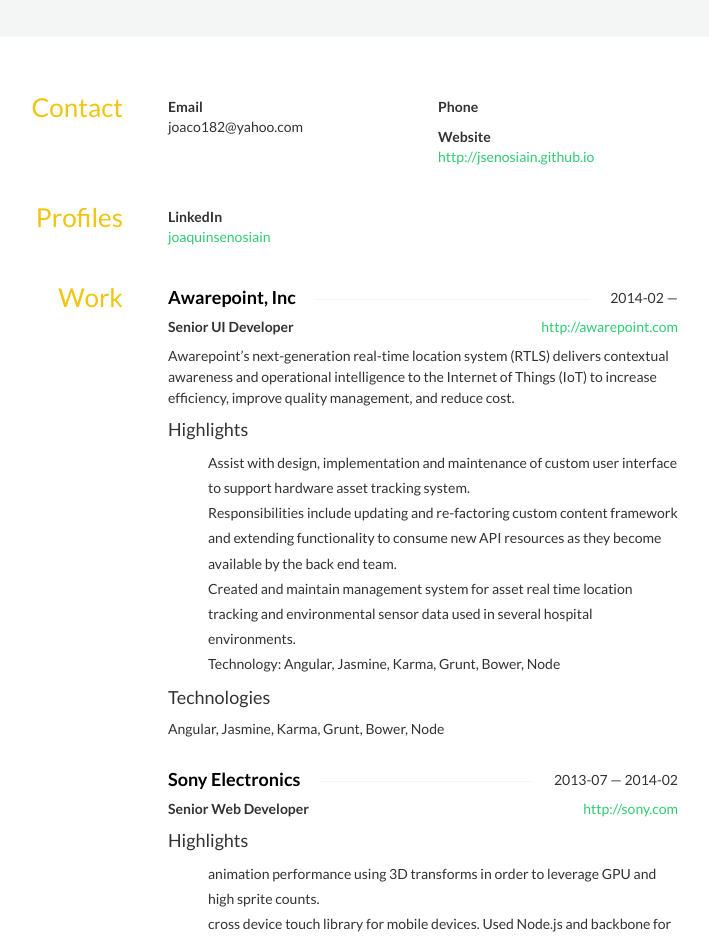
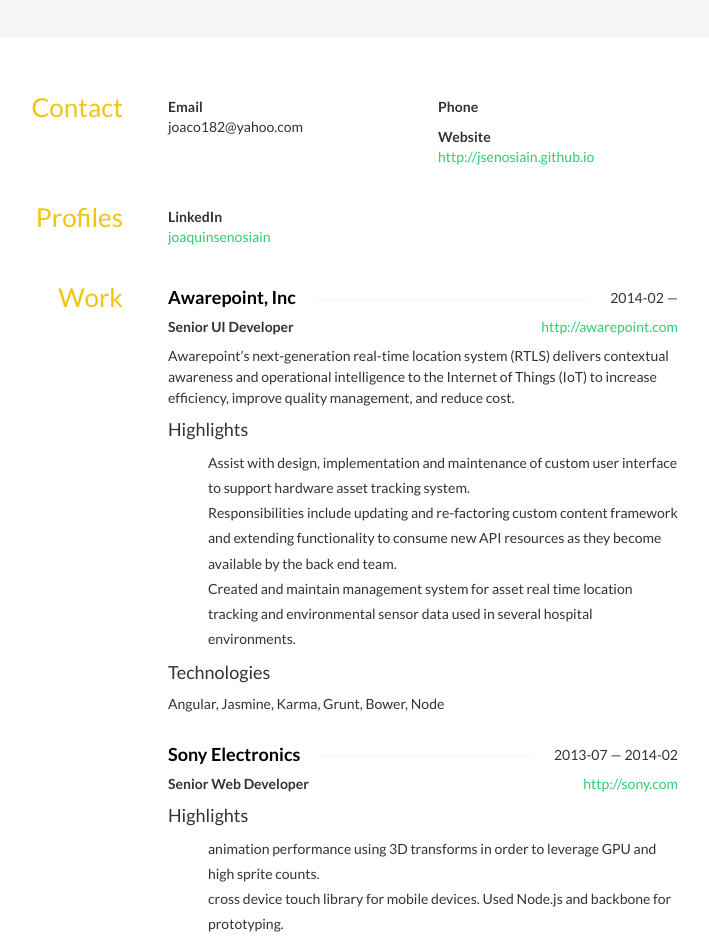
Before and after one commit to jsenosiain/jsenosiain.github.io, a plain HTML site: page index.html in a window 1280 px wide. Shown: the part 149-1091 px from the top of the page, without its empty margins (307-1016 px from the left). Drawn offline with nearby package versions, Linux system fonts and the light colour scheme; some icons are missing.

Commit message:
Removed redundant highlight

```diff
--- a/index.html
+++ b/index.html
@@ -290,7 +290,6 @@
 					<li class="bullet">Assist with design, implementation and maintenance of custom user interface to support hardware asset tracking system.</li>
 					<li class="bullet">Responsibilities include updating and re-factoring custom content framework and extending functionality to consume new API resources as they become available by the back end team.</li>
 					<li class="bullet">Created and maintain management system for asset real time location tracking and environmental sensor data used in several hospital environments.</li>
-					<li class="bullet">Technology: Angular, Jasmine, Karma, Grunt, Bower, Node</li>
 				</ul>
 				<h4>Technologies</h4>
 				<div class="technologies">
```
